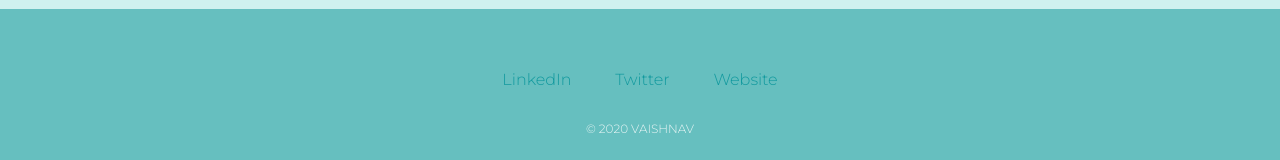
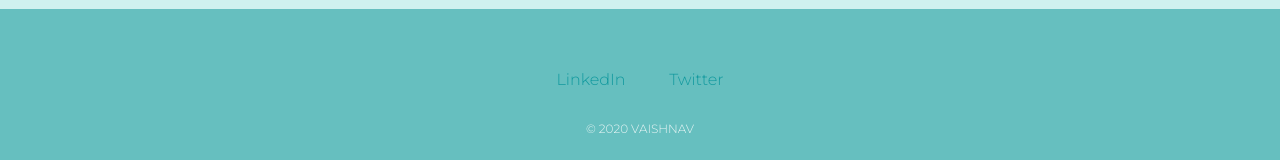
Before and after one commit to vaishnavkkl/portfolio, a plain HTML site: page index.html in a window 1280 px wide. Shown: the part 2404-2564 px from the top of the page. Drawn offline with Linux system fonts and the light colour scheme.

Commit message:
Update index.html

```diff
--- a/index.html
+++ b/index.html
@@ -49,8 +49,8 @@
 
       <div class="bottom-container">
         <a class="footer-link" href="https://www.linkedin.com/">LinkedIn</a>
-        <a class="footer-link" href="https://twitter.com/">Twitter</a>
-        <a class="footer-link" href="https://www.appbrewery.co/">Website</a>
+        <a class="footer-link" href="https://twitter.com/vaishnavkkl">Twitter</a>
+
         <p class = "copyright">© 2020 VAISHNAV</p>
       </div>
 
```
